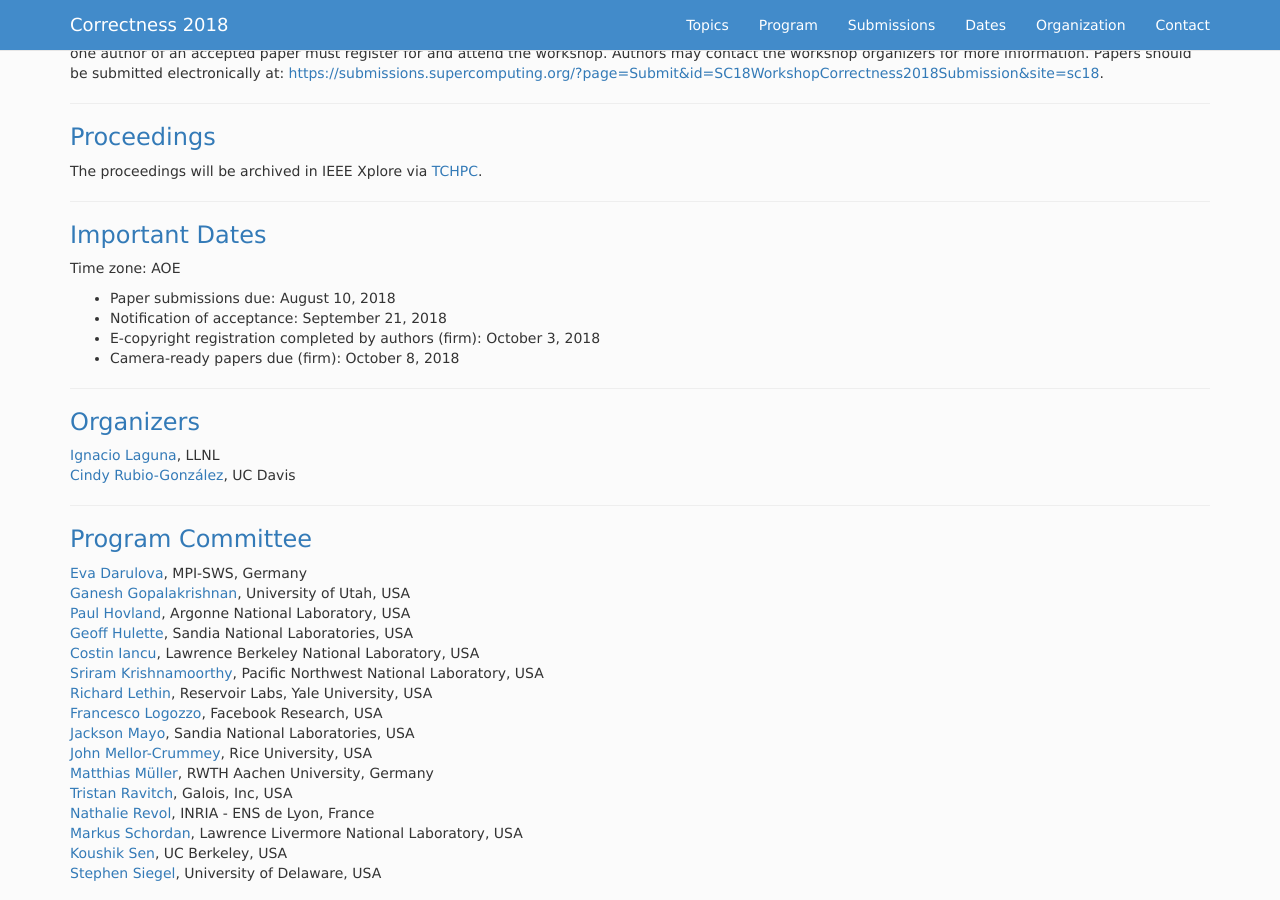
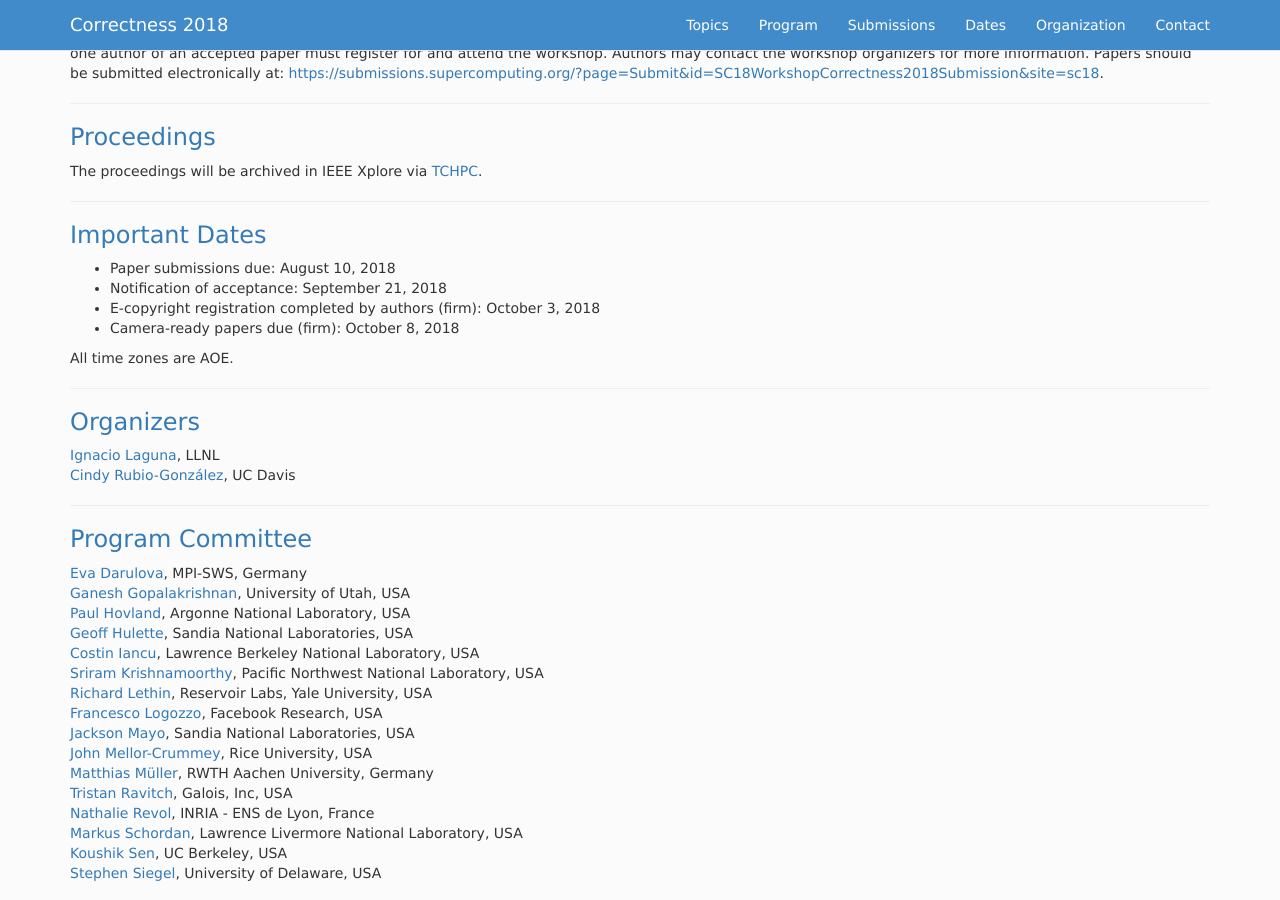
Before and after one commit to correctness-workshop/2018, a Jekyll site: the page built from index.md, in a window 1280 px wide and 900 px high, scrolled down 1512 px. Built offline with Jekyll 4.4.1, drawn with Linux system fonts in a browser that asks for light colours; nearby versions of some CDN libraries; the list of posts is cut into pages by our own code.

Commit message:
Update index.md

```diff
--- a/index.md
+++ b/index.md
@@ -92,12 +92,12 @@ The proceedings will be archived in IEEE Xplore via [TCHPC](https://tc.computer.
 ---
 ### <a class="anchor" name="dates"> Important Dates </a>
 
-Time zone: AOE
-
 * Paper submissions due: August 10, 2018
 * Notification of acceptance: September 21, 2018
 * E-copyright registration completed by authors (firm): October 3, 2018
 * Camera-ready papers due (firm): October 8, 2018
+
+All time zones are AOE.
 
 ---
 ### <a class="anchor" name="org">Organizers</a>
```
